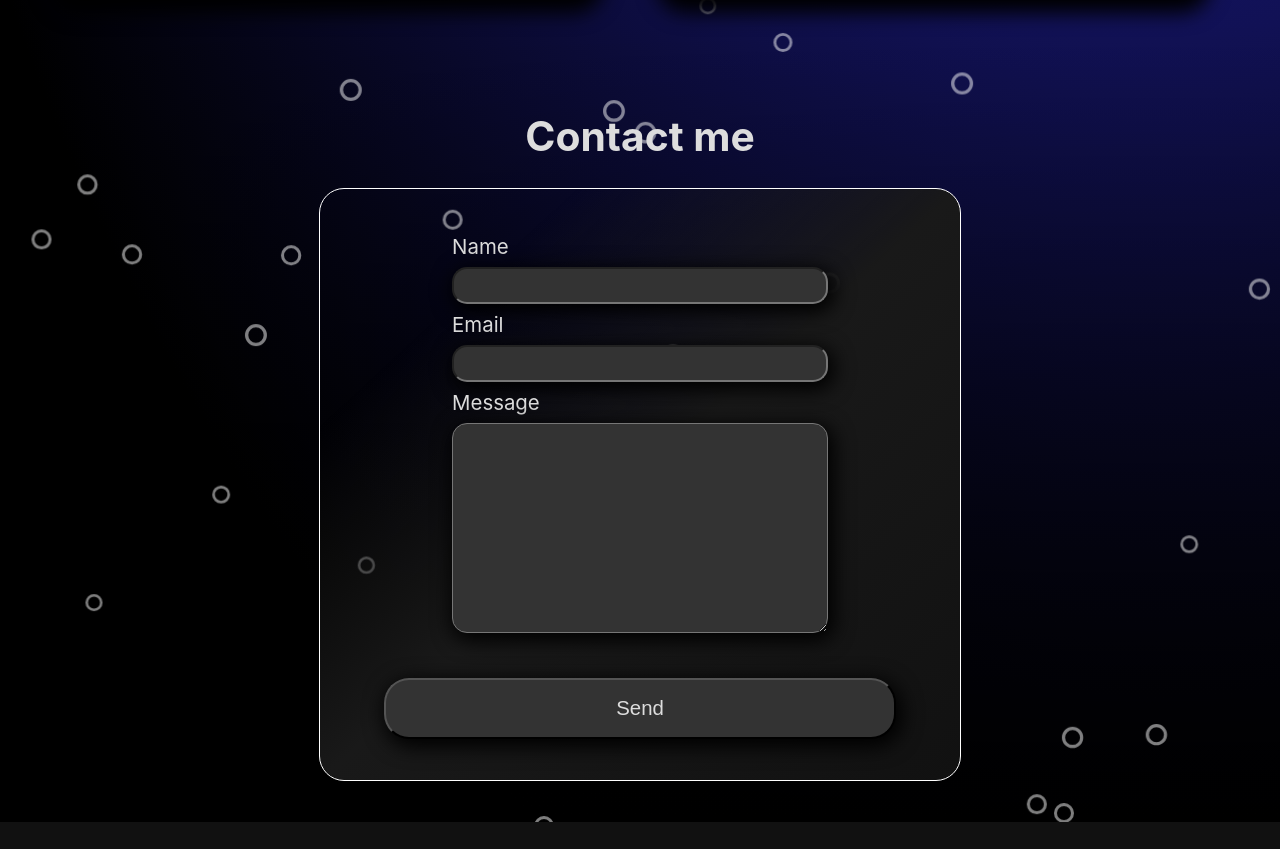
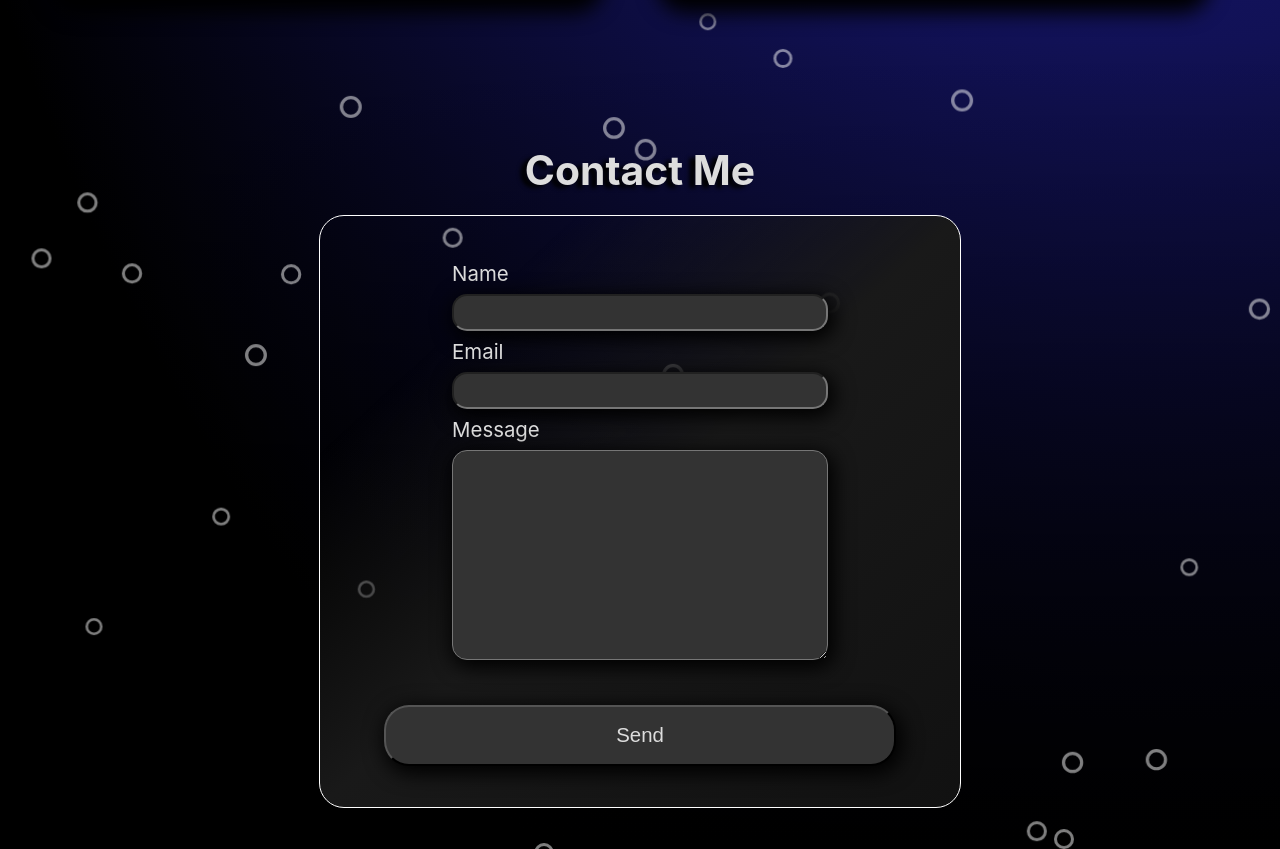
Before and after one commit to Faboid/portfolio, a React (Create React App) app: page / in a window 1280 px wide. Shown: the part 1975-2824 px from the top of the page. Before the commit the page ends 2797 px from the top, so only its background shows below. Built offline with nearby package versions, Linux system fonts and the light colour scheme; the HTML template or start-up script is replaced by a standard one.

Commit message:
Implemented text shadow for contact me header.

```diff
--- a/src/sections/Contact.css
+++ b/src/sections/Contact.css
@@ -9,6 +9,30 @@
     min-height: calc(100vh - 4rem);
     padding: 2rem;
     background: transparent;
+}
+
+.contact-section-header {
+    position: relative;
+    font-size: 200%;
+    padding: 1rem;
+    margin-bottom: 0;
+    display: flex;
+    justify-content: center;
+    align-items: center;
+}
+
+.contact-section-header:before {
+    position: absolute;
+    content: attr(data-content);
+    width: 100%;
+    height: 100%;
+    color: black;
+    filter: blur(2px);
+    transform: translate(-0.5%, 26%);
+    font-weight: inherit;
+    font-family: inherit;
+    font-size: inherit;
+    z-index: -1;
 }
 
 .contact-form {
--- a/src/sections/Contact.js
+++ b/src/sections/Contact.js
@@ -3,10 +3,13 @@ import Spacer from '../components/Spacer';
 import config from '../config.json';
 
 export default function Contact() {
+
+    const contactHeader = "Contact Me";
+
     return (
         <div id='contact' className="contact">
             <Spacer height="3vh"/>
-            <h1>Contact me</h1>
+            <h3 data-content={contactHeader} className='contact-section-header'>{contactHeader}</h3>
             <ContactForm/>
         </div>
     );
```
